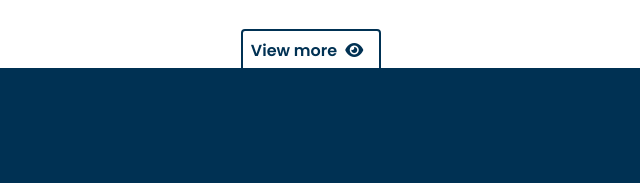
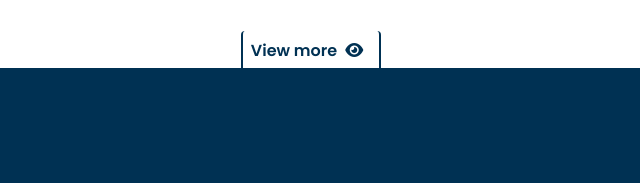
Before and after one commit to otubrempong/My_website, a plain HTML site: page index.html in a window 1280 px wide. Shown: the part 2850-3033 px from the top of the page, 329-969 px from the left. Drawn offline with Linux system fonts and the light colour scheme; a web font is replaced by a local one.

Commit message:
Update index.html

```diff
--- a/index.html
+++ b/index.html
@@ -717,7 +717,7 @@
                   <h6 class="mt-1">
                     <a
                       class="diff p-2"
-                      style="border: 2px solid #003153; border-radius: 4px"
+                      style="border: 2px solid #003153; border-radius: 4px; border-top:40px;"
                       href="https://github.com/otubrempong"
                       target="_blank"
                       >View more<i class="mx-2 fa-solid fa-eye fa-1x"></i
```
